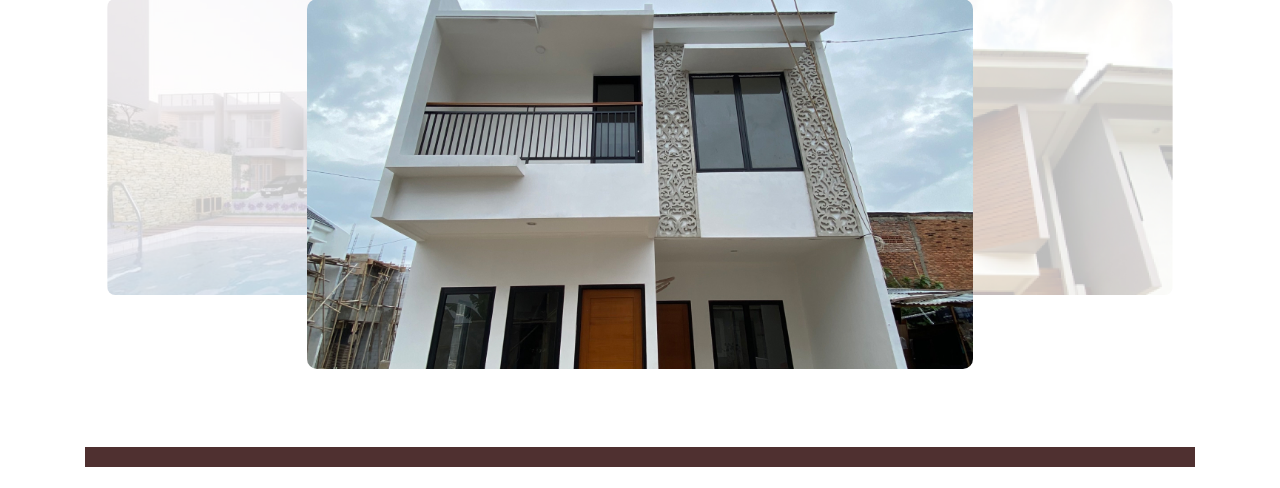
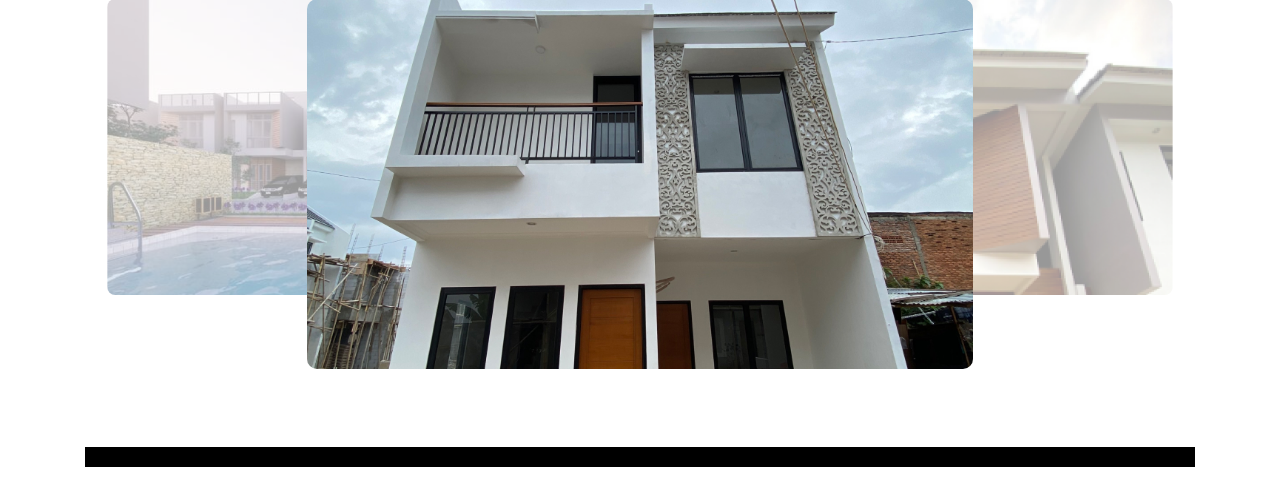
Before and after one commit to Fadil3/test-mb, a PHP site: page / in a window 1280 px wide. Shown: the part 3577-4065 px from the top of the page. Run offline with PHP 8.4, Linux system fonts and the light colour scheme; data comes from the database, SQL or seed files in the repository; some libraries are stand-ins or nearby versions.

Commit message:
foto
foto

```diff
--- a/style.css
+++ b/style.css
@@ -340,7 +340,7 @@ a:active {
   /* position: relative; */
   height: 20px;
   width: 1300px;
-  background-color: rgb(79, 48, 48);
+  background-color: black;
 }
 
 .kotak3 {
```
Also changed, not shown: assets/image/carousel2.jpg, assets/image/carousel3.jpg.
